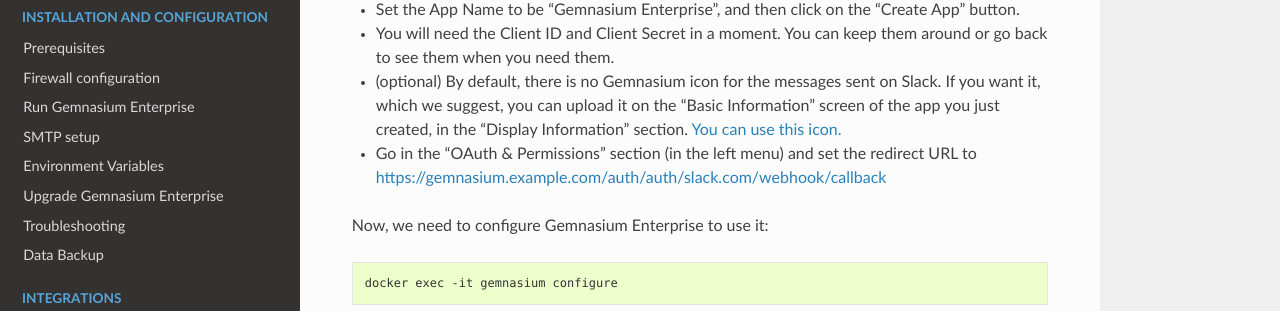
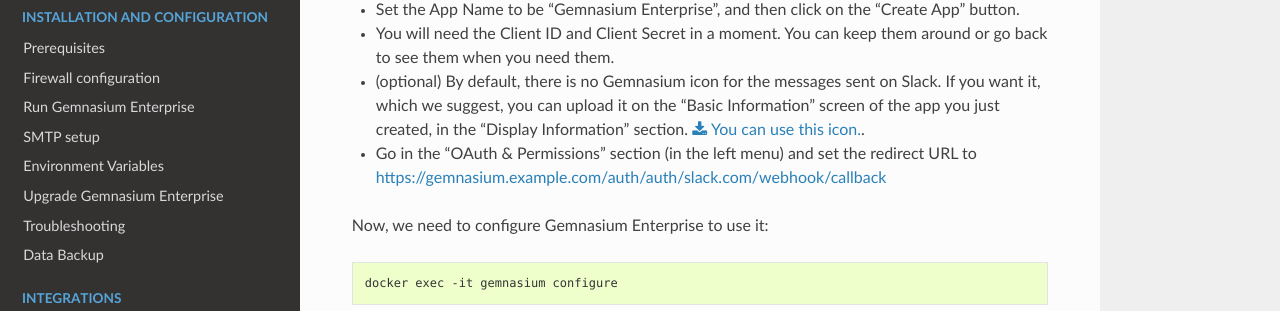
Before and after one commit to jipiboily/docs-1, a Sphinx documentation site: the page built from docs/integrations/slack.rst, in a window 1280 px wide. Shown: the part 306-617 px from the top of the page. Built offline with Sphinx 7.4.7 and the Read the Docs theme 2.0.0, drawn with Linux system fonts in a browser that asks for light colours; some of the changed lines change nothing that is shown.

Commit message:
Fix gemnasium icon link for Slack

```diff
--- a/docs/integrations/slack.rst
+++ b/docs/integrations/slack.rst
@@ -8,9 +8,8 @@
 - Go on https://api.slack.com/apps?new_app=1
 - Set the App Name to be "Gemnasium Enterprise", and then click on the "Create App" button.
 - You will need the Client ID and Client Secret in a moment. You can keep them around or go back to see them when you need them.
-- (optional) By default, there is no Gemnasium icon for the messages sent on Slack. If you want it, which we suggest, you can upload it on the "Basic Information" screen of the app you just created, in the "Display Information" section. `You can use this icon. </_static/img/gemnasium-icon.png>`_
+- (optional) By default, there is no Gemnasium icon for the messages sent on Slack. If you want it, which we suggest, you can upload it on the "Basic Information" screen of the app you just created, in the "Display Information" section. :download:`You can use this icon. <../_static/img/gemnasium-icon.png>`.
 - Go in the "OAuth & Permissions" section (in the left menu) and set the redirect URL to https://gemnasium.example.com/auth/auth/slack.com/webhook/callback
-
 
 Now, we need to configure Gemnasium Enterprise to use it:
 
```
